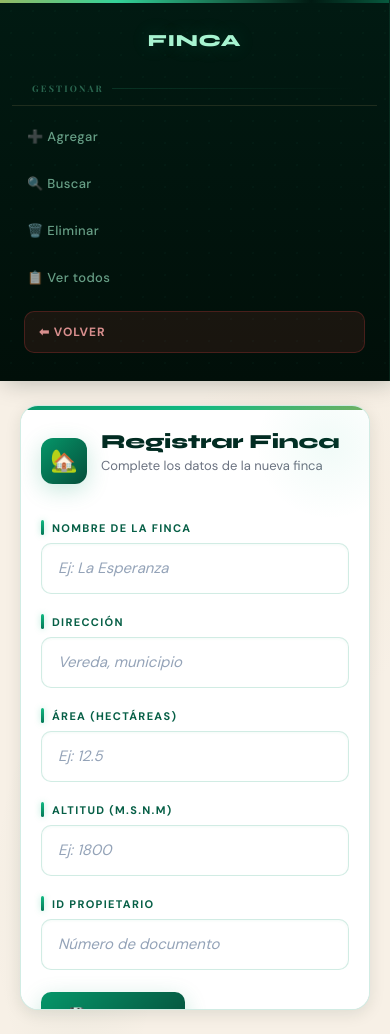
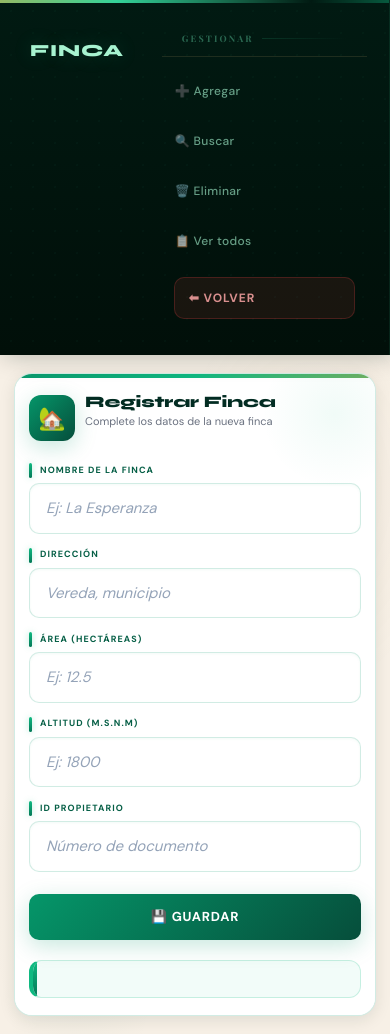
Before and after one commit to JuanCarlosQO/Gestion-del-Conocimiento, a Django app: template proyectoCafe/proyectoCafe/webCafe/templates/finca.html in a window 390 px wide, after a click on "➕ Agregar". Run offline with Django 5.2, Linux system fonts and the light colour scheme; the template is opened without the code that fills it, so the values that code supplies are empty; some libraries are stand-ins or nearby versions.

Commit message:
Ajuste de responsividad

```diff
--- a/docker-compose.yml
+++ b/docker-compose.yml
@@ -37,7 +37,7 @@ services:
       - ./cafeAPI/.env
     environment:
       - DJANGO_SETTINGS_MODULE=proyectoCafe.settings_azure
-      - DJANGO_ALLOWED_HOSTS=localhost,127.0.0.1,20.109.106.76
+      - DJANGO_ALLOWED_HOSTS=localhost,127.0.0.1,20.109.106.76,sigic.redhub.online
       - FASTAPI_URL=http://cafeapi:8001
       - DJANGO_SECRET_KEY=cambia-esto-por-una-clave-segura
       - DATABASE_URL=postgresql://postgres:postgres@db:5432/bdcafe
--- a/proyectoCafe/proyectoCafe/webCafe/static/css/persona.css
+++ b/proyectoCafe/proyectoCafe/webCafe/static/css/persona.css
@@ -334,13 +334,45 @@ tr:last-child td { border-bottom:none; }
 ::-webkit-scrollbar-thumb:hover { background:var(--g-500); }
 
 @media (max-width:900px) {
-  .boton_contenedor { width:200px; min-width:200px; }
-  .panel { padding:24px 20px; }
-  .form-card { padding:24px 20px; }
+  .contenedor_padre { flex-direction:column; }
+  .boton_contenedor {
+    width:100%; min-width:unset; height:auto; flex-direction:row; flex-wrap:wrap;
+    justify-content:flex-start; align-items:flex-start; padding:10px 12px; gap:8px;
+  }
+  #ordena_boton { display:flex; flex-wrap:wrap; justify-content:center; gap:8px; }
+  #botones { width:auto; flex:1 1 150px; padding:10px 12px; font-size:12px; }
+  .panel { padding:22px 18px; }
+  .form-card, .search-card, .panel-tabla { padding:22px 18px; }
+  .panel-header { gap:10px; margin-bottom:22px; }
+  .panel-header h2 { font-size:18px; }
+  .panel-header p { font-size:12px; }
+  .labels { margin:14px 0 6px; font-size:10px; }
+  .entrada, .entrada2, select, .selector, .botonsum { font-size:14px; }
+  .botonsum { padding:11px 20px; min-height:42px; }
+  .tabla-header { flex-direction:column; align-items:flex-start; gap:10px; }
+  .tabla-wrap { max-height:calc(65vh); }
+  .panel-tabla { padding:20px 18px; }
   .form-row { grid-template-columns:1fr; }
 }
 @media (max-width:640px) {
-  .contenedor_padre { flex-direction:column; }
-  .boton_contenedor { width:100%; min-width:unset; height:auto; }
-  html,body { overflow:auto; }
+  html, body { overflow:auto; }
+  .boton_contenedor {
+    width:100%; padding:10px 10px 8px; gap:6px;
+    justify-content:flex-start; overflow-x:auto;
+  }
+  .boton_contenedor::-webkit-scrollbar { height:7px; }
+  .boton_contenedor::-webkit-scrollbar-thumb { background:rgba(5,150,105,0.25); border-radius:3px; }
+  #ordena_boton { justify-content:flex-start; gap:6px; }
+  #botones { flex:0 0 auto; min-width:160px; font-size:12px; padding:10px 12px; }
+  .panel { padding:18px 14px; }
+  .form-card, .search-card, .panel-tabla { padding:18px 14px; }
+  .panel-header { gap:10px; margin-bottom:18px; }
+  .panel-header h2 { font-size:16px; }
+  .panel-header p { font-size:11px; }
+  .labels { margin:12px 0 5px; font-size:9px; }
+  .entrada, .entrada2, select, .selector { padding:11px 14px; }
+  .botonsum { width:100%; justify-content:center; padding:12px 16px; }
+  .panel-tabla { padding:16px 14px; }
+  .tabla-header { margin-bottom:14px; }
+  table { min-width:100%; }
 }
```
